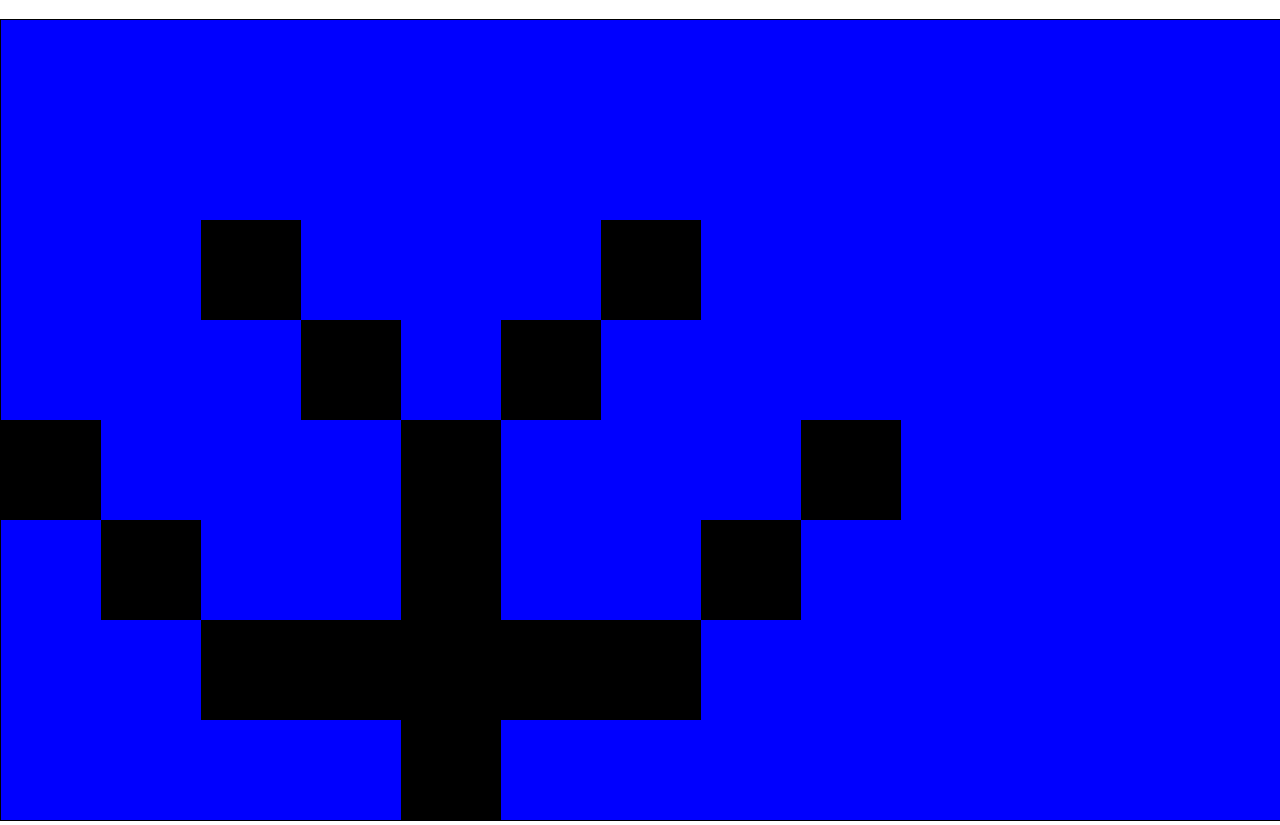
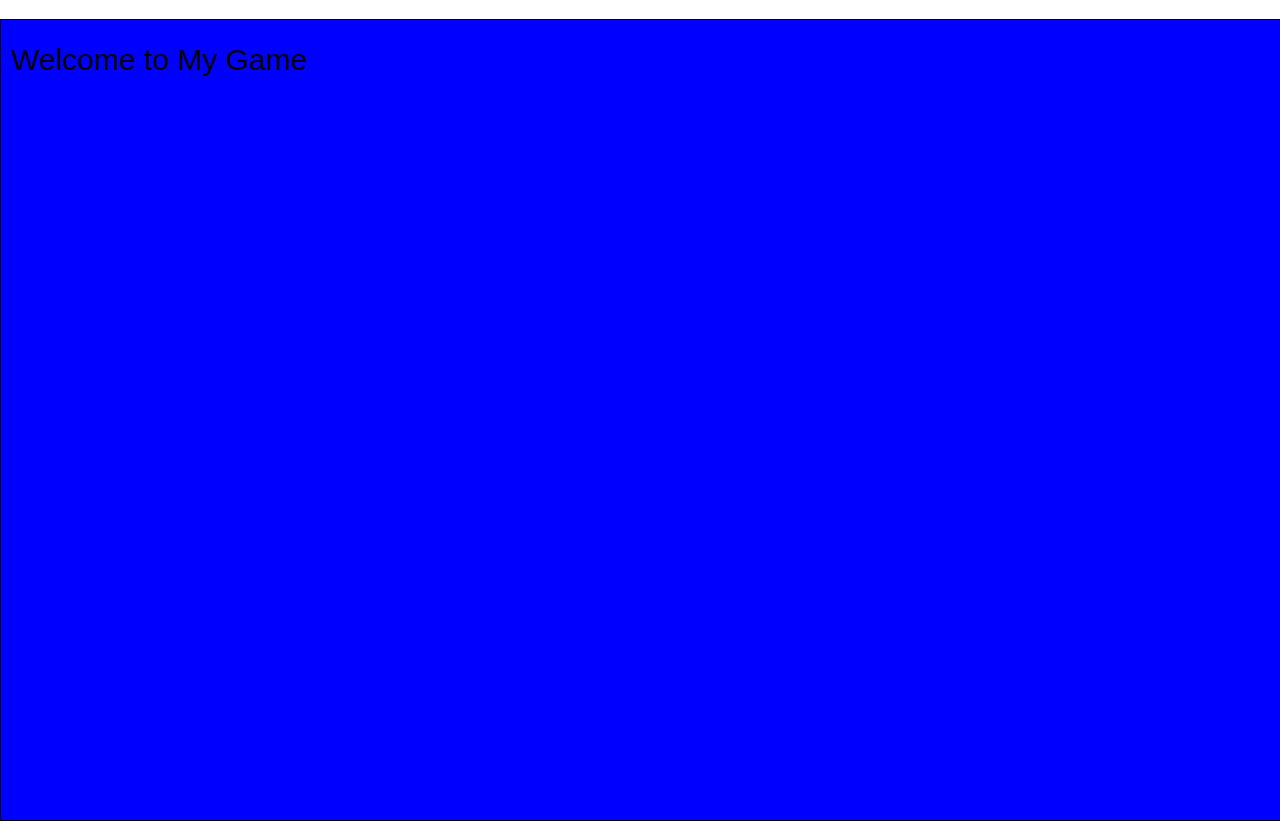
Before and after one commit to DesVIP/GDS111-JCHARLES, a plain HTML site: page index.html in a window 1280 px wide. Shown: the part 61-886 px from the top of the page. Drawn offline with Linux system fonts and the light colour scheme.

Commit message:
someMessage

```diff
--- /dev/null
+++ b/Week3a.js
@@ -0,0 +1,21 @@
+console.log("I'm inside Week3a JavaScript file.");
+
+/* Comments are not executed by the program.
+   They are there to help explain the code for
+   maintenance programmers. Use the slash-asterisk
+   and asterisk-slash to create multi-line
+   text description of you code. */
+
+// Use slash-slash for one-line comment.
+
+//Use console.log() function to display text
+// in the console.
+
+//Use fillText.log() fuction to display text
+//  in canvas..
+var canvas = document.querySelector('canvas');
+canvas.width = window.innerWidth;
+canvas.height = window.innerHeight;
+var c = canvas.getContext('2d');
+c.font = "30px Arial";
+c.fillText("Welcome to My Game", 10, 50);
--- a/index.html
+++ b/index.html
@@ -19,6 +19,6 @@
 <body>
     <h1>Hello World!</h1>
     <canvas></canvas>
-    <script src="canvas.js"></script>
+    <script src="Week3a.js"></script>
 </body>
 </html>
```
